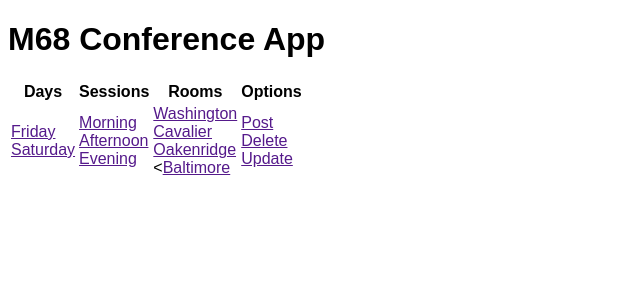
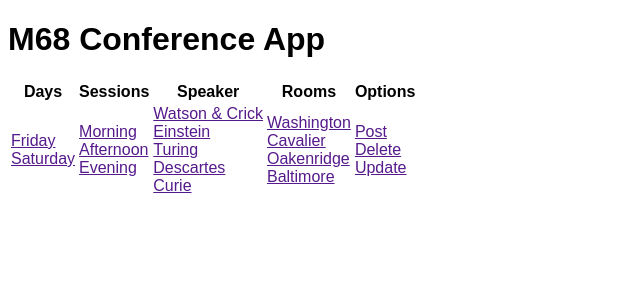
Before and after one commit to M68tech/ConferenceSchedule, a Flask app: page / in a window 1280 px wide. Shown: the top 300 px of the page, without its empty margins (0-640 px from the left). Run offline with Flask 2, Linux system fonts and the light colour scheme.

Commit message:
updates to speakers

```diff
--- a/templates/index.html
+++ b/templates/index.html
@@ -12,6 +12,7 @@
         <tr>
             <th> Days </th>
             <th> Sessions </th>
+            <th> Speaker </th>
             <th> Rooms </th>
             <th> Options </th>
         </tr>
@@ -29,13 +30,24 @@
                 <a href="">Evening</a>
             </td>
             <td>
+                <a href="">Watson & Crick</a>
+                <br>
+                <a href="">Einstein</a>
+                <br>
+                <a href="">Turing</a>
+                <br>
+                <a href="">Descartes</a>
+                <br>
+                <a href="">Curie</a>
+            </td>
+            <td>
                 <a href="">Washington</a>
                 <br>
                 <a href="">Cavalier</a>
                 <br>
                 <a href="">Oakenridge</a>
                 <br>
-                <<a href="">Baltimore</a>
+                <a href="">Baltimore</a>
             </td>
             <td>
                 <a href="">Post</a>
```
